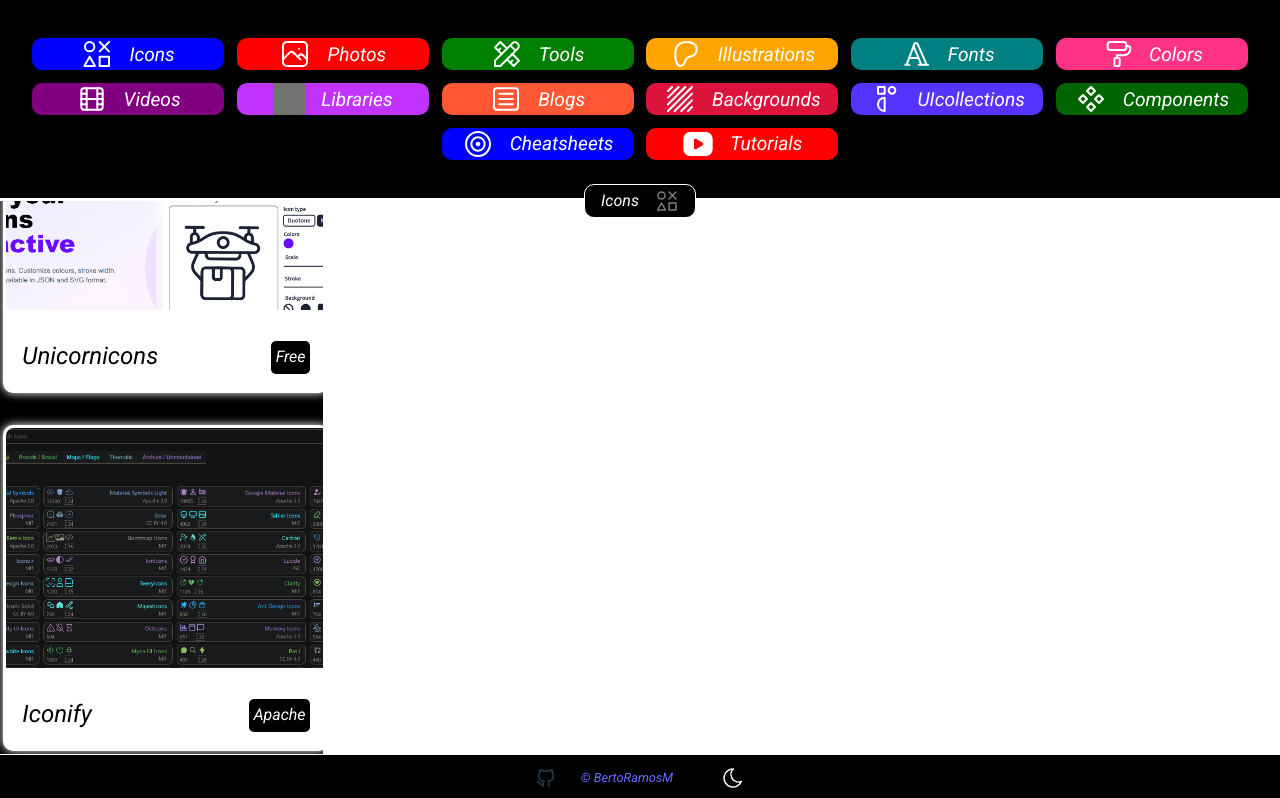
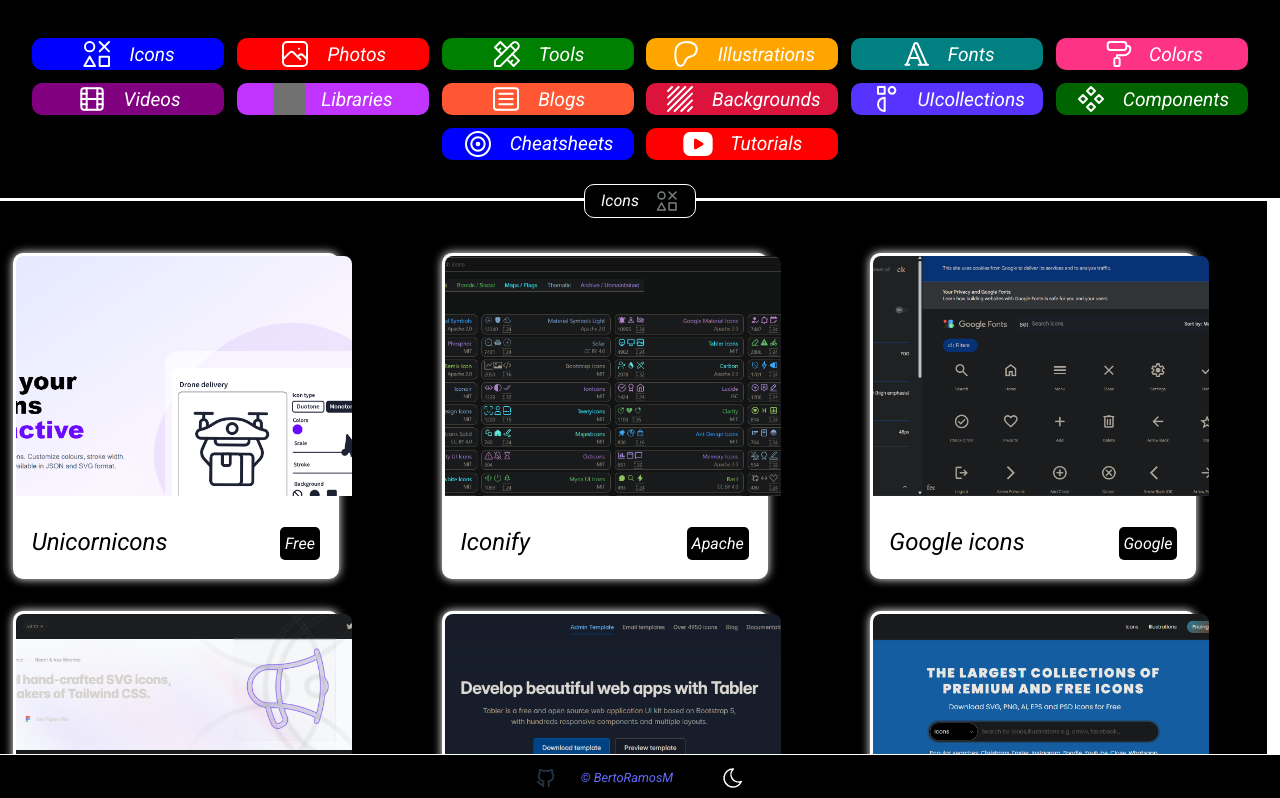
Before and after one commit to BertoRamosM/Forgweb, a React (Vite) app: page / in a window 1280 px wide. Shown: the top 798 px of the page. Built offline with nearby package versions, Linux system fonts and the light colour scheme; grey boxes are pictures that could not be loaded.

Commit message:
fixing weight

```diff
--- a/src/components/Gallery.jsx
+++ b/src/components/Gallery.jsx
@@ -4,7 +4,7 @@
 
 
 const GalleryContainer = styled.div`
-  width: 95%;
+  width: 99vw;
   height: auto;
   padding-top: 15%;
   padding-left: 1%;
```
